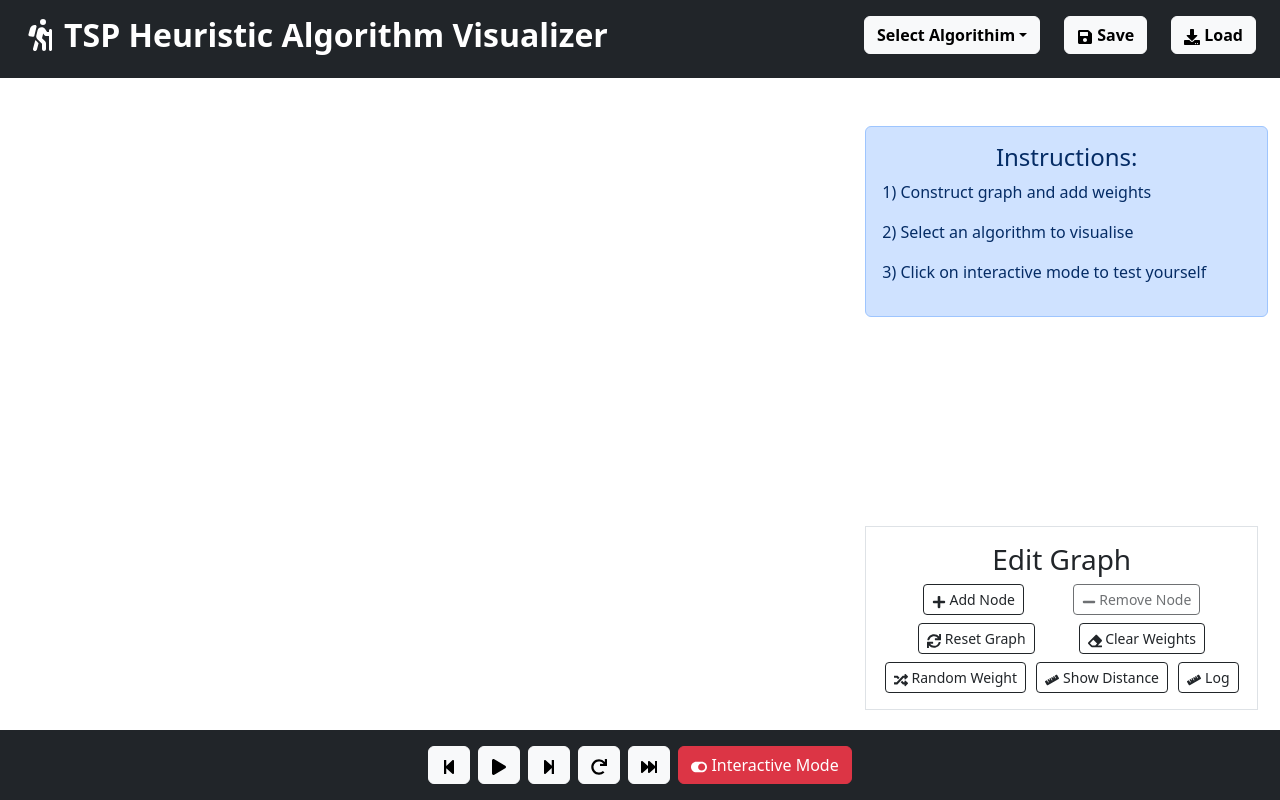
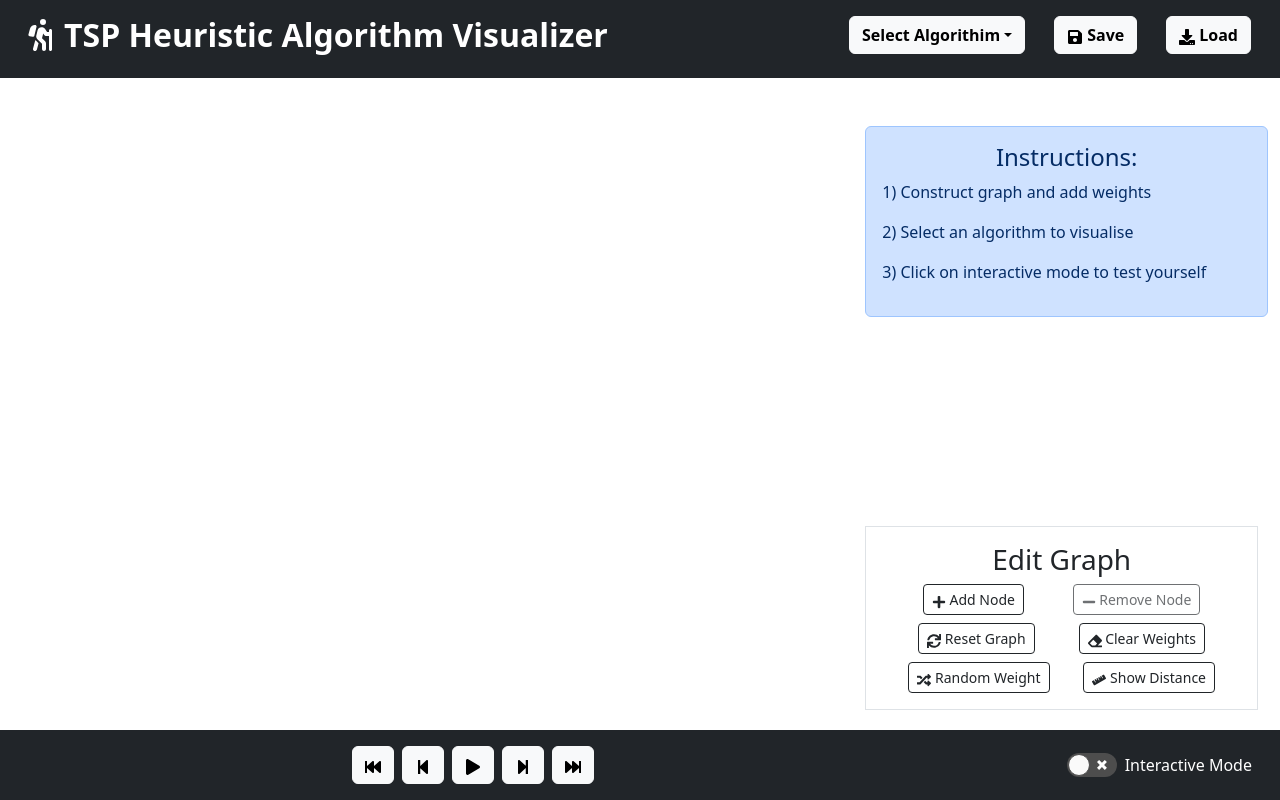
Before and after one commit to kmousaa/TSP-visualiser, a React (Create React App) app in the folder my-app/: page / in a window 1280 px wide. Built offline with nearby package versions, Linux system fonts and the light colour scheme.

Commit message:
Nearest Neighbor Fix

```diff
--- a/my-app/package.json
+++ b/my-app/package.json
@@ -15,6 +15,7 @@
     "react-bootstrap": "^2.10.1",
     "react-dom": "^18.2.0",
     "react-scripts": "5.0.1",
+    "react-toggle": "^4.1.3",
     "react-tooltip": "^5.26.3",
     "web-vitals": "^2.1.4"
   },
--- a/my-app/src/components/Graph.js
+++ b/my-app/src/components/Graph.js
@@ -1,6 +1,6 @@
 import { generateNodeCoordinates, renderCustomNode } from "../utils/GraphUtil";
 import { NearestNeighborTSP, BruteForceTSP, GreedyTSP, ChristofidesTSP , hasCycle} from "./TspAlgorithims";
-import { FaSave, FaDownload, FaSquare ,FaPlay, FaPause, FaStepForward, FaStepBackward, FaRedo, FaFastForward , FaPlus, FaMinus, FaEraser, FaSync, FaEye, FaRandom, FaHandPointer, FaRuler, FaToggleOff, FaToggleOn, FaRegHandPointLeft} from 'react-icons/fa';
+import { FaSave, FaDownload, FaSquare ,FaPlay, FaPause, FaStepForward, FaStepBackward, FaRedo, FaFastForward , FaPlus, FaMinus, FaEraser, FaSync, FaEye, FaRandom, FaHandPointer, FaRuler, FaToggleOff, FaToggleOn, FaRegHandPointLeft, FaFastBackward} from 'react-icons/fa';
 import { IoIosCheckmarkCircle } from "react-icons/io";
 import { FaPersonHiking } from "react-icons/fa6";
 import { AiTwotoneExperiment } from "react-icons/ai";
@@ -10,6 +10,8 @@ import { useState , useEffect} from "react";
 import { motion } from "framer-motion";
 
 import { permutations, getAdjacentNodes , tourWeight, sortDictionary, removeDupeDict} from "../utils/GraphUtil";
+import Toggle from 'react-toggle';
+import "react-toggle/style.css";
 
 
 
@@ -107,6 +109,7 @@ function Graph ({numNodes, setNumNodes, adjacencyMatrix, setAdjacencyMatrix, bes
       setExpectingInput(false);
       setTempAdjMatrix({});
       setStepStore([]);
+      setStop(true);
 
     }
 
@@ -803,13 +806,36 @@ function Graph ({numNodes, setNumNodes, adjacencyMatrix, setAdjacencyMatrix, bes
             console.log("Degree Dict");
             console.log(degreeDict);
 
+            // find all alternate nodes that can be clicked
+            // Consider the nodes we can visit
+            let considered = [];
+            let cur = steps[steps.length - 1];
+            let adj = getAdjacentNodes(cur, adjacencyMatrix)
+            considered.push(adj.filter(node => !steps.includes(node)));
+            // remove 1st element of considered
+
+            // if not last step
+            console.log("BEFORE")
+            console.log(considered);
+            if (stepNum < bestTour.length - 2) {
+              considered = considered.flat();
+            }
+            else{
+              // add first node to the considered list
+              considered = considered.flat();
+              considered.push(bestTour[0]);
+
+            }
+            console.log("AFTER")
+            console.log(considered);
+
 
             if (potentialHops.includes(clickedNode)) {
               setPresentTour(false);
               setSteps(prevSteps => [...prevSteps, clickedNode]);
               setStepNum(prevStepNum => prevStepNum + 1);
               setChristofidesStepNum(prevStepNum => prevStepNum + 1);
-              setAltSteps(prevSteps => [...prevSteps, consideredStep[stepNum]]);
+              setAltSteps(prevSteps => [...prevSteps, considered]);
               console.log("Correct step");
             }
             if (stepNum === bestTour.length - 1 && potentialHops.length === 0 && clickedNode === bestTour[0]) {
@@ -817,7 +843,7 @@ function Graph ({numNodes, setNumNodes, adjacencyMatrix, setAdjacencyMatrix, bes
               setSteps(prevSteps => [...prevSteps, clickedNode]);
               setStepNum(prevStepNum => prevStepNum + 1);
               setChristofidesStepNum(prevStepNum => prevStepNum + 1);
-              setAltSteps(prevSteps => [...prevSteps, consideredStep[stepNum]]);
+              setAltSteps(prevSteps => [...prevSteps, considered]);
               setInteractiveMode(false);
               setPresentTour(true);
             }
@@ -1076,12 +1102,25 @@ function Graph ({numNodes, setNumNodes, adjacencyMatrix, setAdjacencyMatrix, bes
 
     // Play the TSP simulation
     const play = () => {
+      if (stepNum === bestTour.length) {
+        restart();
+      }
       setStop(!stop);
     };
 
 
     // plays the TSP simulation by going nexxt step if stop is false play every 2 seconds
     useEffect(() => {
+
+      // if presentTour is true, then first restart the simulation
+      console.log("Present Tour");
+      console.log(presentTour);
+      console.log("Step Num");
+      console.log(stepNum);
+      console.log("Best Tour Length");
+      console.log(bestTour.length);
+
+
       if (!stop) {
         const interval = setInterval(() => {
           nextStep();
@@ -1157,10 +1196,10 @@ function Graph ({numNodes, setNumNodes, adjacencyMatrix, setAdjacencyMatrix, bes
           if (clickedNode !== null ) {
             if (stepNum === 0) {
               resetBestTour();
-              NearestNeighborTSP(resetBestTour, numNodes, adjacencyMatrix, setBestTour, setBestWeight, setSteps, setAltSteps, setStepNum, setConsideredStep, setChristofidesAlgorithim, clickedNode);
+              let data = NearestNeighborTSP(resetBestTour, numNodes, adjacencyMatrix, setBestTour, setBestWeight, setSteps, setAltSteps, setStepNum, setConsideredStep, setChristofidesAlgorithim, clickedNode);
               setSteps([clickedNode]);
               setStepNum(1);
-              setAltSteps([consideredStep[0]]);
+              setAltSteps([data.considered[0]]);
             }
             else{
               nextStep();
@@ -1562,7 +1601,7 @@ function Graph ({numNodes, setNumNodes, adjacencyMatrix, setAdjacencyMatrix, bes
           })}
 
           {/* Render all alternate connections */}
-          {!interactiveMode && currentAltStep && currentAltStep.map((altNode, index) => {
+          { currentAltStep && currentAltStep.map((altNode, index) => {
             const currentNode = steps[steps.length - 1]; // Get the current node
             const x1 = nodeCoordinates[currentNode].x;
             const y1 = nodeCoordinates[currentNode].y;
@@ -1832,88 +1871,109 @@ function Graph ({numNodes, setNumNodes, adjacencyMatrix, setAdjacencyMatrix, bes
                   <button onClick={() => clearWeights()} className="btn btn-outline-dark btn-sm"><FaEraser /> Clear Weights</button>
                   <button onClick={() => generateRandomWeights()} className="btn btn-outline-dark btn-sm"><FaRandom /> Random Weight</button>
                   <button onClick={() => showAdjMatrix()} className="btn btn-outline-dark btn-sm"><FaRuler /> Show Distance</button>
-                  <button onClick={() => logTour()} className="btn btn-outline-dark btn-sm"><FaRuler /> Log</button>
-                </div>
-              </div>
-
-            </div>
-          </div>
+
+                </div>
+              </div>
+
+            </div>
+          </div>
+
+
 
           {/* Control buttons */}
-
-          <div className="title-bar bg-dark d-flex align-items-center justify-content-center fixed-bottom w-100 p-3">
-
-            {
-              interactiveMode ? (
+          <div className="title-bar bg-dark d-flex fixed-bottom w-100 p-3 ">
+            <div className="container-fluid">
+              <div className="row justify-content-center">
+                {/* Centered buttons */}
+                <div className="col text-center">
+                  {interactiveMode ? (
                     <>
-
-                <button className="btn btn-success mx-1" onClick={() => setInteractiveMode(!interactiveMode)} ><FaToggleOn /> Interactive Mode  </button>
-
-                { christofidesAlgorithim ? (
+                      {christofidesAlgorithim ? (
                         <>
-
-
                           {/* Input for the 4th step in chrisofides algorithim */}
                           {expectingInput === true ? (
-
                             <div>
                               <input
                                 type="text"
                                 value={inputValueEularian}
                                 onChange={handleChangeEularian}
-                      placeholder="Eularian Tour..."z
+                                placeholder="Eularian Tour..."
                               />
-
                               <input
                                 type="text"
                                 value={inputHamiltonian}
                                 onChange={handleChangeHamiltonian}
-                      placeholder="Hamiltonian Tour..."z
+                                placeholder="Hamiltonian Tour..."
                               />
                               <button className="btn btn-primary" onClick={handleSubmit}>
                                 Submit
                               </button>
                             </div>
-
                           ) : (
                             // go forwards c for chrisofides
                             <>
-                  <button className="btn btn-light mx-1" onClick={() => nextChristofidesStep() }><FaToggleOn /> Next Step  </button>
-                  <button className="btn btn-light mx-1" onClick={() => cforwards() }> C FORWARDS  </button>
-                  <button className="btn btn-light mx-1" onClick={() => cbackwards() }> C BACK  </button>
+                              <button className="btn btn-light mx-1" onClick={() => nextChristofidesStep() }>
+                                <FaToggleOn /> Next Step
+                              </button>
+                              <button className="btn btn-light mx-1" onClick={() => cforwards() }>
+                                C FORWARDS
+                              </button>
+                              <button className="btn btn-light mx-1" onClick={() => cbackwards() }>
+                                C BACK
+                              </button>
                             </>
                           )}
-
-                 </>
-
-                ) : (
-                  <button className="btn btn-light mx-1" onClick={nextStep}><FaStepForward /> PLACEHOLDER</button>
-                )}
-
                         </>
                       ) : (
-                <>
-                <button className="btn btn-light mx-1" onClick={prevStep} disabled = {beginInteractiveMode && algo == "Christofides"} ><FaStepBackward /></button>
-                <button className="btn btn-light mx-1" onClick={play} disabled = {beginInteractiveMode && algo == "Christofides"} >   {stop ? <FaPlay /> : <FaPause />}</button>
-                <button className="btn btn-light mx-1" onClick={nextStep} disabled = {beginInteractiveMode && algo == "Christofides"} ><FaStepForward /></button>
-                <button className="btn btn-light mx-1" onClick={restart} ><FaRedo /></button>
-                <button className="btn btn-light mx-1" onClick={fastForward}><FaFastForward /></button>
-                <button className="btn btn-danger mx-1" onClick ={() => {
-                  if (!presentTour){
-                  setInteractiveMode(!interactiveMode)
+                        <button className="btn btn-light mx-1"   style={{ visibility: "hidden" }}>
+                          <FaStepForward /> PLACEHOLDER
+                        </button>
+                      )}
+                    </>
+                  ) : (
+                    <div className = "controller">
+                      <button className="btn btn-light mx-1" onClick={restart}>
+                        <FaFastBackward />
+                      </button>
+                      <button className="btn btn-light mx-1" onClick={prevStep} disabled={beginInteractiveMode && algo === "Christofides"}>
+                        <FaStepBackward />
+                      </button>
+                      <button className="btn btn-light mx-1" onClick={play} disabled={beginInteractiveMode && algo === "Christofides"}>
+                        {stop ? <FaPlay /> : <FaPause />}
+                      </button>
+                      <button className="btn btn-light mx-1" onClick={nextStep} disabled={beginInteractiveMode && algo === "Christofides"}>
+                        <FaStepForward />
+                      </button>
+                      <button className="btn btn-light mx-1" onClick={fastForward}>
+                        <FaFastForward />
+                      </button>
+                    </div>
+                  )}
+                </div>
+                {/* Interactive Mode toggle button on the right */}
+                <div className="flicker col-auto">
+                  <Toggle
+                    id='cheese-status'
+                    defaultChecked={interactiveMode}
+                    onChange={() => {
+                      if (!presentTour) {
+                        setInteractiveMode(!interactiveMode);
                         softRestart();
-                  setShowAdjacencyMatrix(false)
+                        setShowAdjacencyMatrix(false);
                         setStepStore([]);
                       }
-                  }
-                }
-                disabled={ (beginVisualisationMode && algo == "Christofides")  || algo == "Brute Force"}
-                ><FaToggleOn /> Interactive Mode  </button>
-                </>
-              )
-            }
-
-          </div>
+                    }}
+                    disabled={beginVisualisationMode && algo === "Christofides" || algo === "Brute Force"}
+                  />
+                  <span className="flicker-text ms-2 text-white">Interactive Mode</span>
+                </div>
+              </div>
+            </div>
+          </div>
+
+
+
+
         </div>
 
 
--- a/my-app/src/components/TspAlgorithims.js
+++ b/my-app/src/components/TspAlgorithims.js
@@ -149,9 +149,11 @@ export const NearestNeighborTSP = (resetBestTour, numNodes, adjacencyMatrix, set
     // setAltSteps(prevSteps => [...prevSteps, considered[0]]);
     // setCurrentStep(1);
 
+    console.log("Considering,,,,,", considered);
+
     console.log("Total weight:", weight); // Log the total weight
 
-    return weight;
+    return {considered, weight, tour};
 };
 
 
--- a/my-app/src/utils/Graph.css
+++ b/my-app/src/utils/Graph.css
@@ -60,3 +60,43 @@
 .node-group:hover .nodeNo {
   fill: #000000; /* Blue */
 }
+
+
+.controller {
+
+  margin-left: 320px;
+}
+
+
+/* .flicker {
+  margin-right: 20px;
+
+} */
+
+/* .flicker {
+  position: absolute;
+  bottom: 8px;
+  right: 16px;
+  font-size: 18px;
+} */
+
+/* .flicker-text {
+  position: absolute;
+  bottom: -10px;
+  right: 16px;
+  font-size: 18px;
+} */
+
+.title-bar .controller {
+  display: flex;
+  align-items: center;
+}
+
+.title-bar .col-auto {
+  display: flex;
+  align-items: center;
+}
+
+.title-bar .btn {
+  margin: 0 5px; /* Adjust the margins of the buttons */
+}
```
Also changed, not shown: 1 other file (tests, documents, lock files or other folders). Lines whose indentation alone changed are shown as unchanged.
